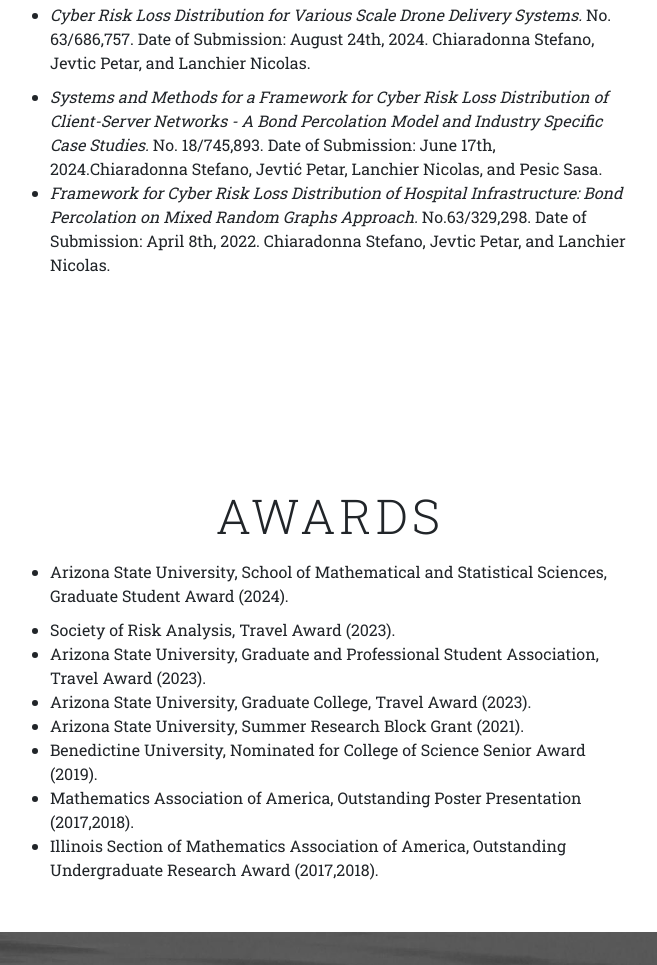
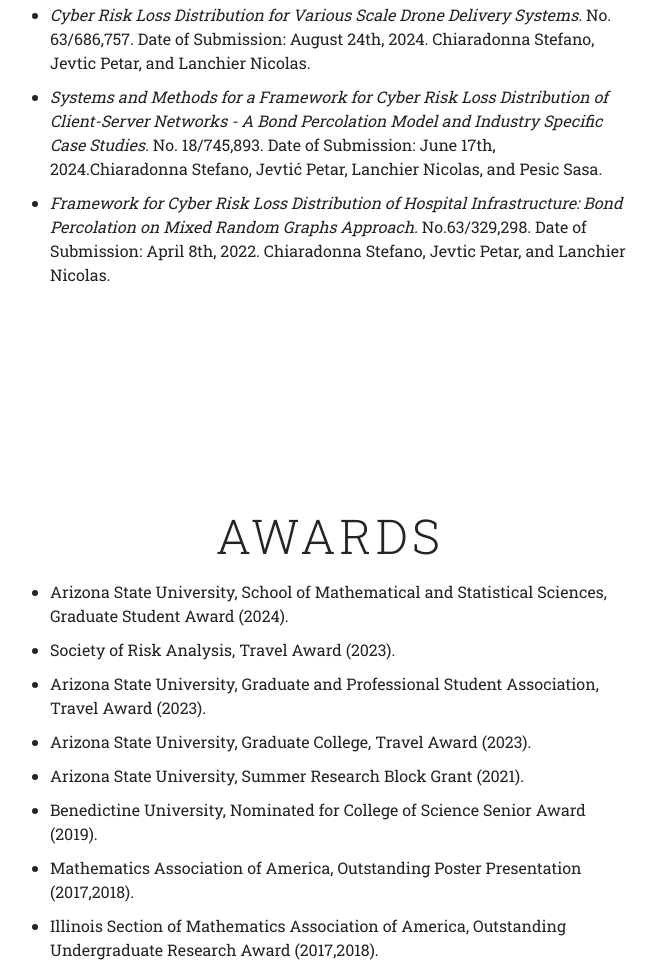
Before and after one commit to chiaradonnastefano/chiaradonnastefano.github.io, a plain HTML site: page awards.html in a window 1280 px wide. Shown: the part 231-1196 px from the top of the page, without its empty margins (310-967 px from the left). Drawn offline with nearby package versions, Linux system fonts and the light colour scheme.

Commit message:
Update awards.html

```diff
--- a/awards.html
+++ b/awards.html
@@ -83,13 +83,13 @@
             <!-- Properly left-aligned bullet points -->
             <div class="mt-3" style="max-width: 600px; margin: 0 auto;">
                 <ul style="list-style-position: outside; text-align: left; margin: 0; padding-left: 20px;">
-                    <li style = "margin-bottom: 10px;"> <i>Cyber Risk Loss Distribution for Various Scale Drone Delivery Systems.</i>  No. 63/686,757. Date of Submission: August 24th, 2024.
+                    <li style="padding-bottom: 10px;"> <i>Cyber Risk Loss Distribution for Various Scale Drone Delivery Systems.</i>  No. 63/686,757. Date of Submission: August 24th, 2024.
                         Chiaradonna Stefano, Jevtic Petar, and Lanchier Nicolas.   </li>
 
-                    <li><i>Systems and Methods for a Framework for Cyber Risk Loss Distribution of Client-Server Networks - A Bond Percolation Model and Industry
+                    <li style="padding-bottom: 10px;"> <i>Systems and Methods for a Framework for Cyber Risk Loss Distribution of Client-Server Networks - A Bond Percolation Model and Industry
                         Specific Case Studies.</i>  No. 18/745,893. Date of Submission: June 17th, 2024.Chiaradonna Stefano, Jevtić Petar, Lanchier Nicolas, and Pesic Sasa. </li>
 
-                    <li> <i>Framework for Cyber Risk Loss Distribution of Hospital Infrastructure: Bond Percolation on Mixed Random Graphs Approach.</i>  No.63/329,298.
+                    <li style="padding-bottom: 10px;"> <i>Framework for Cyber Risk Loss Distribution of Hospital Infrastructure: Bond Percolation on Mixed Random Graphs Approach.</i>  No.63/329,298.
                         Date of Submission: April 8th, 2022. Chiaradonna Stefano, Jevtic Petar, and Lanchier Nicolas. </li>
                 </ul>
             </div>
@@ -109,12 +109,12 @@
             <div class="mt-3" style="max-width: 600px; margin: 0 auto;">
                 <ul style="list-style-position: outside; text-align: left; margin: 0; padding-left: 20px;">
                     <li style="padding-bottom: 10px;"> Arizona State University, School of Mathematical and Statistical Sciences, Graduate Student Award (2024).  </li>
-                    <li> Society of Risk Analysis, Travel Award (2023). </li>
-                    <li> Arizona State University, Graduate and Professional Student Association, Travel Award (2023). </li>
-                    <li> Arizona State University, Graduate College, Travel Award (2023). </li>
-                    <li> Arizona State University, Summer Research Block Grant (2021). </li>
-                    <li> Benedictine University, Nominated for College of Science Senior Award (2019). </li>
-                    <li> Mathematics Association of America, Outstanding Poster Presentation (2017,2018). </li>
+                    <li style="padding-bottom: 10px;"> Society of Risk Analysis, Travel Award (2023). </li>
+                    <li style="padding-bottom: 10px;"> Arizona State University, Graduate and Professional Student Association, Travel Award (2023). </li>
+                    <li style="padding-bottom: 10px;"> Arizona State University, Graduate College, Travel Award (2023). </li>
+                    <li style="padding-bottom: 10px;"> Arizona State University, Summer Research Block Grant (2021). </li>
+                    <li style="padding-bottom: 10px;"> Benedictine University, Nominated for College of Science Senior Award (2019). </li>
+                    <li style="padding-bottom: 10px;"> Mathematics Association of America, Outstanding Poster Presentation (2017,2018). </li>
                     <li> Illinois Section of  Mathematics Association of America, Outstanding Undergraduate Research Award (2017,2018). </li>
                 </ul>
             </div>
```
